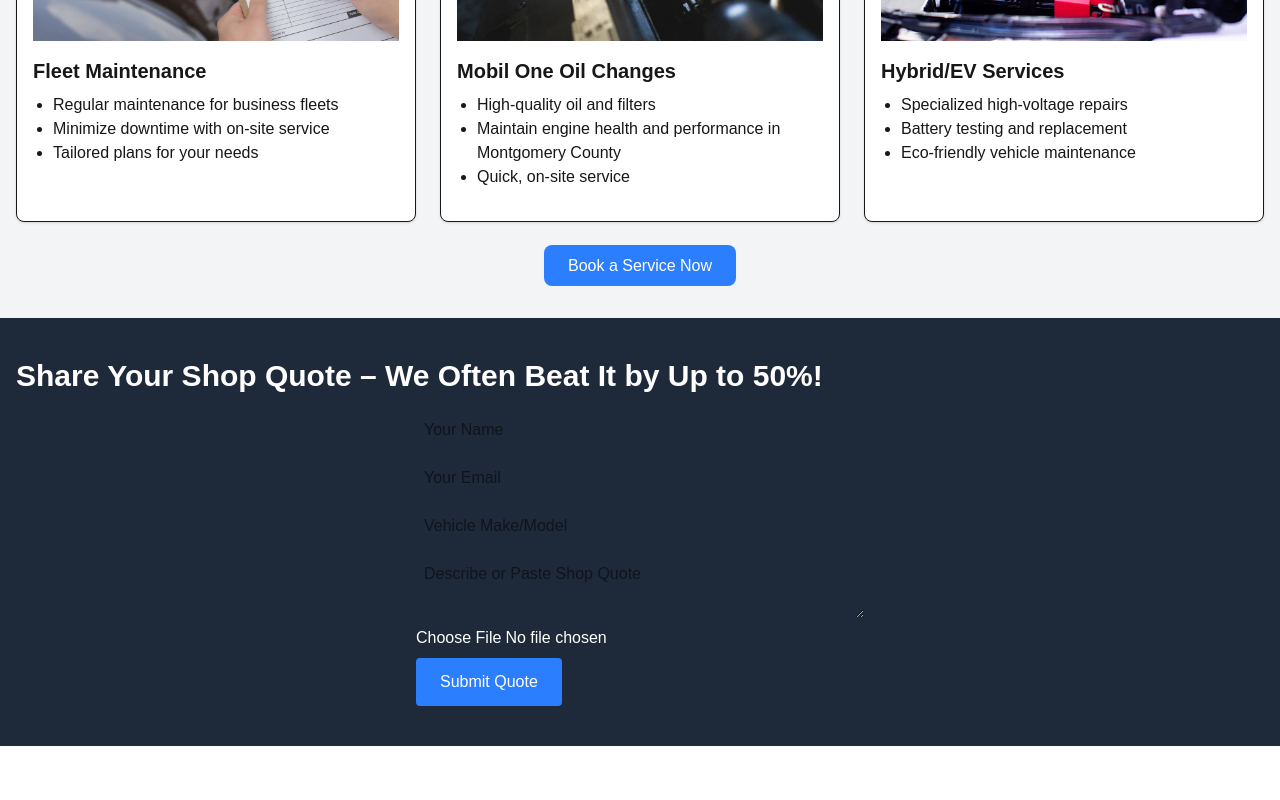
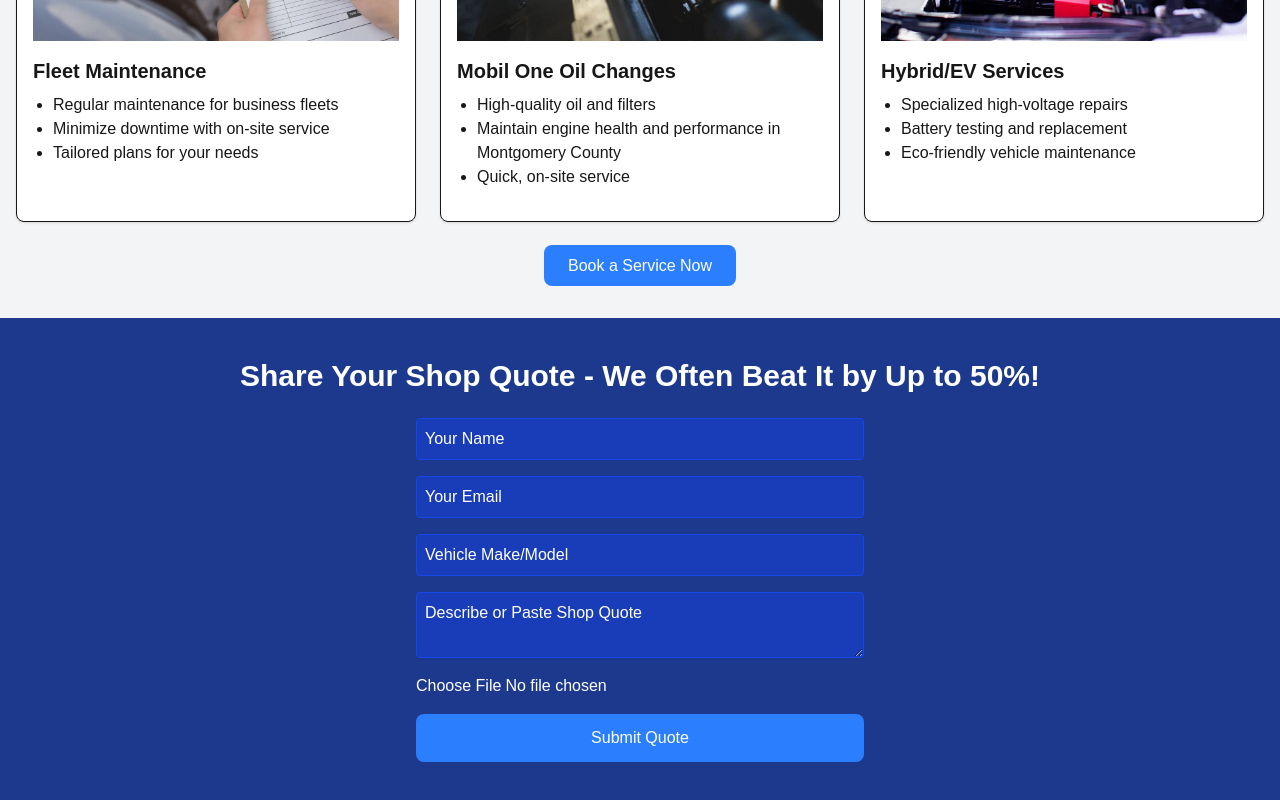
Before and after one commit to dacubbison/nextjs-boilerplate, a Next.js app: page / in a window 1280 px wide. Shown: the part 1398-2198 px from the top of the page. Before the commit the page ends 2144 px from the top, so only its background shows below. Built offline with nearby package versions, Linux system fonts and the light colour scheme.

Commit message:
Your commit message

```diff
--- a/components/Hero.tsx
+++ b/components/Hero.tsx
@@ -27,7 +27,7 @@ export default function Hero() {
         <p className="text-2xl mb-4">Your Mobile Mechanic in The Woodlands, Montgomery County, and Kingwood</p>
         <p className="text-xl mb-6">Quality Work, Reasonable Prices</p>
         <p className="text-xl mb-8">Call or Text for a Free Quote: 936-529-4748</p>
-        <p className="text-xl mb-6">Send Us Your Shop Quotes - We'll Try to Cut Them in Half!</p>
+        <p className="text-xl mb-6">Share Your Shop Quote - We Often Beat It by Up to 50%!</p>
         <div className="flex flex-col md:flex-row justify-center gap-4">
           <button
             onClick={() => setShowModal(true)}
--- a/components/QuoteForm.tsx
+++ b/components/QuoteForm.tsx
@@ -1,58 +1,56 @@
 'use client';
 
-import { useForm } from 'react-hook-form';
-import emailjs from '@emailjs/browser';
-
-interface FormData {
-  name: string;
-  email: string;
-  vehicle: string;
-  quoteDetails?: string;
-  quoteFile?: FileList;
-}
+import { useState } from 'react';
 
 export default function QuoteForm() {
-  const { register, handleSubmit } = useForm<FormData>();
+  const [formData, setFormData] = useState({ name: '', email: '', vehicle: '', description: '', file: null });
 
-  const onSubmit = async (data: FormData) => {
-    try {
-      const emailParams: Record<string, unknown> = {
-        name: data.name,
-        email: data.email,
-        vehicle: data.vehicle,
-        quoteDetails: data.quoteDetails,
-      };
-
-      if (data.quoteFile && data.quoteFile[0]) {
-        const file = data.quoteFile[0];
-        const base64 = await new Promise<string>((resolve) => {
-          const reader = new FileReader();
-          reader.onload = (e: ProgressEvent<FileReader>) => resolve(e.target?.result as string || '');
-          reader.readAsDataURL(file);
-        });
-        emailParams.quoteFile = base64;
-        emailParams.fileName = file.name;
-      }
-
-      await emailjs.send('your_service_id', 'your_template_id', emailParams, 'your_user_id');
-      alert('Quote submitted! We\'ll get back soon.');
-    } catch (error) {
-      console.error('EmailJS error:', error);
-      alert('Error submitting quote. Please try again or contact us directly.');
-    }
+  const handleSubmit = (e) => {
+    e.preventDefault();
+    // Handle form submission logic (e.g., EmailJS or API call)
+    console.log('Form submitted:', formData);
   };
 
   return (
-    <section className="bg-gray-800 text-white py-10">
+    <section className="py-10 bg-blue-900 text-white">
       <div className="container mx-auto px-4">
-        <h2 className="text-3xl font-bold mb-4">Share Your Shop Quote – We Often Beat It by Up to 50%!</h2>
-        <form onSubmit={handleSubmit(onSubmit)} className="max-w-md mx-auto">
-          <input {...register('name')} placeholder="Your Name" className="block w-full mb-2 p-2 text-black" required />
-          <input {...register('email')} placeholder="Your Email" type="email" className="block w-full mb-2 p-2 text-black" required />
-          <input {...register('vehicle')} placeholder="Vehicle Make/Model" className="block w-full mb-2 p-2 text-black" required />
-          <textarea {...register('quoteDetails')} placeholder="Describe or Paste Shop Quote" className="block w-full mb-2 p-2 text-black" />
-          <input {...register('quoteFile')} type="file" accept="image/*,application/pdf" className="block w-full mb-2" />
-          <button type="submit" className="bg-blue-500 text-white px-6 py-3 rounded">Submit Quote</button>
+        <h2 className="text-3xl font-bold mb-6 text-center">Share Your Shop Quote - We Often Beat It by Up to 50%!</h2>
+        <form onSubmit={handleSubmit} className="max-w-md mx-auto">
+          <input
+            type="text"
+            placeholder="Your Name"
+            className="block w-full mb-4 p-2 bg-blue-800 text-white placeholder-white border border-blue-700 rounded" // Changed placeholder to white
+            onChange={(e) => setFormData({ ...formData, name: e.target.value })}
+            required
+          />
+          <input
+            type="email"
+            placeholder="Your Email"
+            className="block w-full mb-4 p-2 bg-blue-800 text-white placeholder-white border border-blue-700 rounded" // Changed to white
+            onChange={(e) => setFormData({ ...formData, email: e.target.value })}
+            required
+          />
+          <input
+            type="text"
+            placeholder="Vehicle Make/Model"
+            className="block w-full mb-4 p-2 bg-blue-800 text-white placeholder-white border border-blue-700 rounded" // Changed to white
+            onChange={(e) => setFormData({ ...formData, vehicle: e.target.value })}
+            required
+          />
+          <textarea
+            placeholder="Describe or Paste Shop Quote"
+            className="block w-full mb-4 p-2 bg-blue-800 text-white placeholder-white border border-blue-700 rounded" // Changed to white
+            onChange={(e) => setFormData({ ...formData, description: e.target.value })}
+            required
+          />
+          <input
+            type="file"
+            className="block w-full mb-4 text-white" // File input doesn't need placeholder, but ensure text is visible
+            onChange={(e) => setFormData({ ...formData, file: e.target.files[0] })}
+          />
+          <button type="submit" className="block w-full bg-blue-500 text-white px-6 py-3 rounded-lg hover:bg-blue-600">
+            Submit Quote
+          </button>
         </form>
       </div>
     </section>
```
